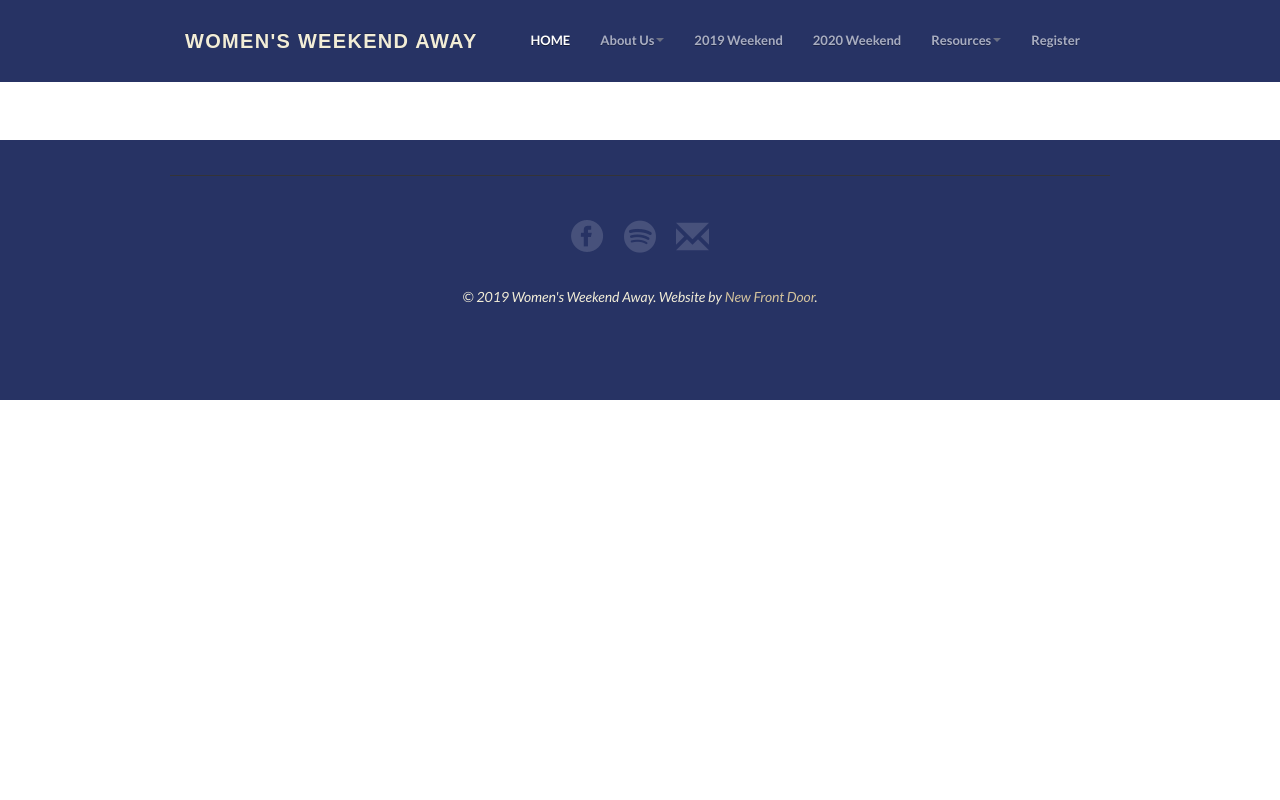
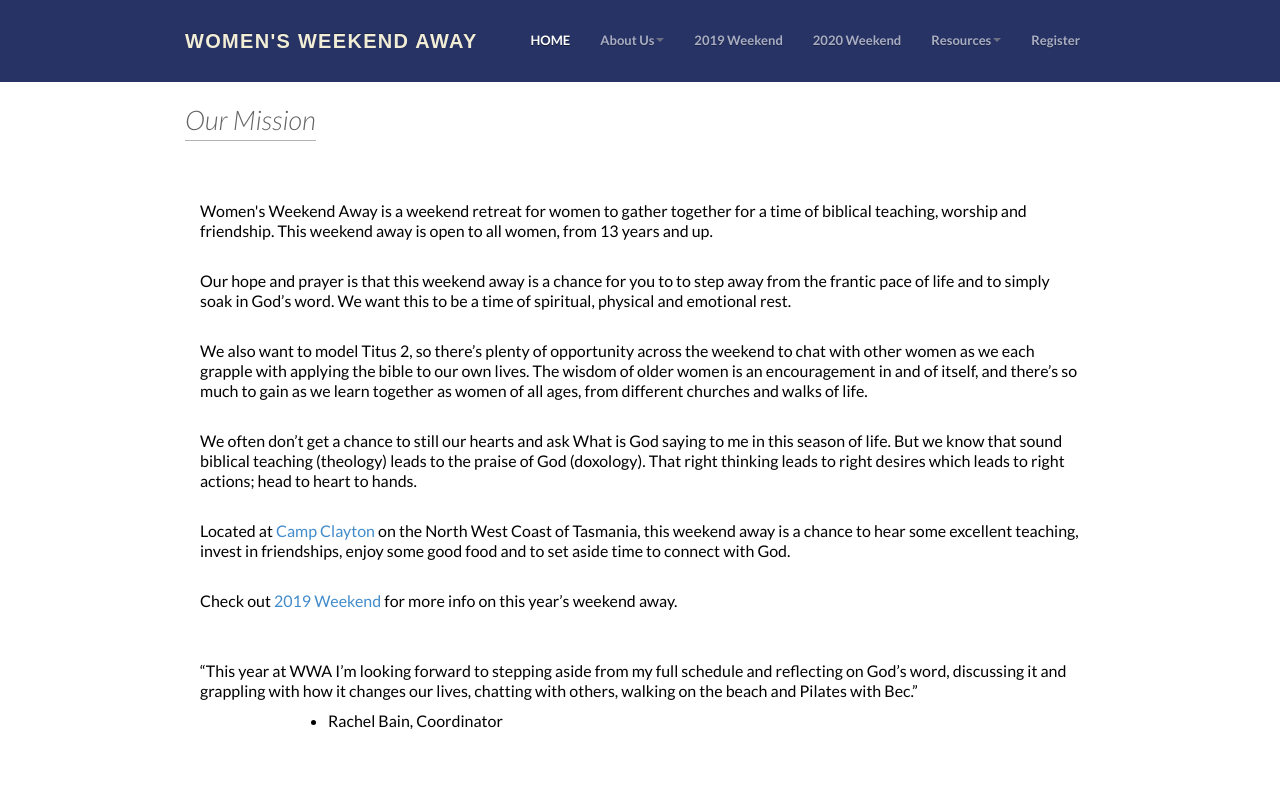
Before and after one commit to NewFrontDoor/wwa.ministry.net.au, a React (Create React App) app: page /OurMission in a window 1280 px wide. Shown: the top 800 px of the page. Built offline with nearby package versions, Linux system fonts and the light colour scheme.

Commit message:
Requested changes

```diff
--- a/src/components/Footer.js
+++ b/src/components/Footer.js
@@ -12,9 +12,9 @@ export default () => (
                                 <span className="socialicons_h ico1h"></span>
                             </a>
 
-                            <a href="/SpotifyPlaylist" target="_blank" rel="noreferrer noopener" className="spotify">
+                            {/*<a href="/SpotifyPlaylist" target="_blank" rel="noreferrer noopener" className="spotify">
                                 <i className="fab fa-spotify"></i>
-                            </a>
+                            </a>*/}
                             <a href="mailto:admin@wwa.ministry.net.au" target="_blank" rel="noreferrer noopener" className="email">
                                 <i className="glyphicon glyphicon-envelope"></i>
                             </a>
--- a/src/components/Navigation.js
+++ b/src/components/Navigation.js
@@ -23,28 +23,23 @@ export default () => (
                     <li className="dropdown">
                         <a href="#" className="dropdown-toggle" data-toggle="dropdown">About Us<b className="caret"></b></a>
                         <ul className="dropdown-menu">
+                            <li><a href="/OurMission">Our Mission</a></li>
                             <li><a href="/WhatWeBelieve">What We Believe</a></li>
                             <li><a href="/Committee">Meet the Committee</a></li>
                         </ul>
                     </li>
 
-                    <li><a href="/2019Retreat">2019 Weekend</a></li>
-                    <li><a href="/2020Retreat">2020 Weekend</a></li>
+                    <li><a href="/2019Weekend">2019 Weekend</a></li>
+                    <li><a href="/2020Weekend">2020 Weekend</a></li>
 
-                    {/*<li className="dropdown">
-                        <a href="#" className="dropdown-toggle" data-toggle="dropdown">Retreats<b className="caret"></b></a>
-                        <ul className="dropdown-menu">
-                            <li><a href="/2018Retreat">2018 Weekend Away</a></li>
-                            <li><a href="/2020Retreat">2020 Weekend Away</a></li>
-                        </ul>
-                    </li>*/}
+
 
 
                     <li className="dropdown">
                         <a href="#" className="dropdown-toggle" data-toggle="dropdown">Resources<b className="caret"></b></a>
                         <ul className="dropdown-menu">
-                            <li><a href="/2018Retreat">2018 Retreat</a></li>
-                            <li><a href="/Worship">Worship</a></li>
+                            <li><a href="/2018Weekend">2018 Weekend</a></li>
+                            {/*<li><a href="/Worship">Worship</a></li>*/}
                         </ul>
                     </li>
 
--- a/src/components/frontpage/Showcase.js
+++ b/src/components/frontpage/Showcase.js
@@ -19,14 +19,14 @@ export default () => (
                             <img alt="" src={WhatIsWWA} />
                         </div>
                         <div className="text">
-                            <h6>What is WWA?</h6>
-                            <p style={{ fontSize: "16px" }}>Women's Weekend Away is a weekend retreat for women to gather together for a time of biblical teaching, worship and friendship.</p>
+                            <h6>About Us</h6>
+                            <p style={{ fontSize: "16px" }}>Learn more about <a href="/OurMission">Out Mission</a>, <a href="/WhatWeBelieve">What We Believe</a> and <a href="/Committee">Meet the Committee</a>.</p>
                         </div>
                     </div>
                     {/* Feature */}
                     <div className="col-sm-4 feature">
                         <div className="img_box">
-                            <a href="/2019Retreat">
+                            <a href="/2019Weekend">
                                 <img alt="" src={Weekend2019} />
                                 <span className="circle">
                                     <span className="plus">&#43;</span>
--- a/src/components/models/Person.js
+++ b/src/components/models/Person.js
@@ -5,7 +5,7 @@ class Person extends Component {
 
     render() {
         return (
-            <div className="person-container col-md-4 col-sm-6">
+            <div className="person-container col-md-4 col-sm-6 col-xs-12">
                 <div className="person-image">
                     <img className="image-center" src={this.props.image} alt={this.props.name} />
                 </div>
@@ -15,6 +15,9 @@ class Person extends Component {
                 <div className="person-title text-center">
                     {this.props.title}
                 </div>
+                <div className="person-bio">
+                    {this.props.bio}
+                </div>
             </div>
         );
     }
--- a/src/components/pages/AboutUs/MeetTheCommittee.js
+++ b/src/components/pages/AboutUs/MeetTheCommittee.js
@@ -25,13 +25,18 @@ export default () => (
         </div>
 
         <div className="text-center">
-            <Person name="Rachel Bain" title="Coordinator" image={Rachel} />
-            <Person name="Libby Dilger" title="Admin" image={Libby} />
-            <Person name="Elya Richardson" title="Worship & Media" image={Elya} />
+            <div className="col-md-12">
+                <Person name="Rachel Bain" title="Coordinator" image={Rachel} bio="Rachel ministers with her husband Alistair at St John’s Presbyterian Church in Hobart, and together they have 3 children aged 16, 14 and 12. Rachel is passionate about authentic friendships and intentional engagement within her community and loves her part time job as Prep-1 teacher at the local public school. In her spare time Rachel thoroughly enjoys the chance to walk, garden, connect with nature and be by the ocean. Lately she has been reading Tim Chester’s new book Enjoying God and The Frog and The Fish by Chris Parker. " />
 
-            <Person name="Lyndal Jolly" title="Communications" image={Lyndal} />
-            <Person name="Jane Maarseveen" title="Missions" image={Jane} />
-            <Person name="Naomi Petrie" title="Activities" image={Naomi} />
+                <Person name="Libby Dilger" title="Admin" image={Libby} bio="The last couple of years have been an adjustment for Libby and her husband Andrew as their 4 daughters begin leaving the nest to get married or for study.  Libby works one day per week as a receptionist for a medical practitioner, and then fills the remainder of her week undertaking various tasks for Cornerstone Presbyterian Church. Libby enjoys coffee, completing crosswords with her daughters, playing scrabble and chess, and regularly includes cycling and swimming in her morning routine." />
+                <Person name="Elya Richardson" title="Worship & Media" image={Elya} bio="Elya is a part time postgrad student at UTAS and has been blessed to travel to North West Vietnam as part of her project. For the last couple of years she has been the youth worker at Cornerstone Presbyterian Church and loves studying God’s Word at Friday night youth group alongside a great bunch of leaders and youth. In her spare time Elya has recently started learning how to restore furniture and has been learning lots as she listens to the Revive our Hearts Podcast by Nancy DeMoss Wolgemuth" />
+                <Person name="Lyndal Jolly" title="Communications" image={Lyndal} bio="Lyndal is married to Dave and is a full-time mum to their 3 young boys. You may have met Lyndal when she used to work for Vision 100 as their event manager. Nowadays you’ll find Lyndal having a chat over delicious coffee, at their family business, Yellow Bernard. This camp is a highlight of Lyndal’s year as she has a real passion for women of all ages coming together, to spend time drawing closer to God and each other!" />
+
+                <Person name="Jane Maarseveen" title="Missions" image={Jane} bio="Jane has a real passion to see the gospel shared with the unreached, and from 2008 – 2012 Jane and her husband Heinz worked with OM in London, supporting those reaching out to the Muslim population there. They have recently been appointed local representatives of the Dignity Freedom Network, supporting the Good Shepherd ministry in India. In August, Jane will be returning to Hyderabad, India where she will be overseeing a team of locals and Australasian health professionals as they provide health care to local villages. We look forward to hearing more about this during our weekend together. " />
+
+                <Person name="Naomi Petrie" title="Activities" image={Naomi} bio="Naomi is married to Matt and they have 3 preteen/teenage boys. On the days when she’s not working as a lab technician at the state's water testing facility, you’ll find Naomi catching up with friends or if given a chance, baking some treats for her pantry. Naomi and her family have recently returned from an overseas holiday, where they got to spend some time in Thailand with Ruth Davies. During that visit she found she doesn’t enjoy the heat that much, but she does like to crochet and play board games." />
+
+            </div>
 
 
         </div>
--- /dev/null
+++ b/src/components/pages/AboutUs/OurMission.js
@@ -0,0 +1,48 @@
+/*eslint-disable */
+import React from 'react';
+
+
+
+export default () => (
+    <section className="container">
+        <div className="section_header">
+            <h3>Our Mission</h3>
+        </div>
+        <div className="col-md-12">
+            <p>
+                Women's Weekend Away is a weekend retreat for women to gather together for a time of biblical teaching, worship and friendship. This weekend away is open to all women, from 13 years and up.
+        </p>
+            <br />
+            <p>
+                Our hope and prayer is that this weekend away is a chance for you to to step away from the frantic pace of life and to simply soak in God’s word. We want this to be a time of spiritual, physical and emotional rest.
+        </p>
+            <br />
+            <p>
+                We also want to model Titus 2, so there’s plenty of opportunity across the weekend to chat with other women as we each grapple with applying the bible to our own lives. The wisdom of older women is an encouragement in and of itself, and there’s so much to gain as we learn together as women of all ages, from different churches and walks of life.
+        </p>
+            <br />
+            <p>
+                We often don’t get a chance to still our hearts and ask What is God saying to me in this season of life. But we know that sound biblical teaching (theology) leads to the praise of God (doxology). That right thinking leads to right desires which leads to right actions; head to heart to hands.
+        </p>
+            <br />
+            <p>
+                Located at <a href="http://www.campclayton.org.au/" target="_blank" rel="noreferrer noopener">Camp Clayton</a> on the North West Coast of Tasmania, this weekend away is a chance to hear some excellent teaching, invest in friendships, enjoy some good food and to set aside time to connect with God.
+        </p>
+            <br />
+            <p>
+                Check out <a href="/2019Weekend">2019 Weekend</a> for more info on this year’s weekend away.
+        </p>
+            <br />
+            <br />
+            <p>
+                “This year at WWA I’m looking forward to stepping aside from my full schedule and reflecting on God’s word, discussing it and grappling with how it changes our lives, chatting with others, walking on the beach and Pilates with Bec.”<br />
+
+            </p>
+            <ul style={{ marginLeft: "10%" }}>
+                <li>Rachel Bain, Coordinator</li>
+            </ul>
+        </div>
+
+
+    </section>
+)
--- a/src/components/pages/OtherPageWrapper.js
+++ b/src/components/pages/OtherPageWrapper.js
@@ -8,19 +8,22 @@ import MeetTheCommittee from './AboutUs/MeetTheCommittee';
 import Retreat2020 from './Retreats/Retreat2020';
 import Worship from './Resources/Worship';
 import WhatWeBelieve from './AboutUs/WhatWeBelieve';
+import OurMission from './AboutUs/OurMission';
 
 
 
 export default () => (
     <Router>
         <div id="other-page-wrapper">
-            <Route exact path="/2018Retreat" component={Retreat2018} />
-            <Route exact path="/2019Retreat" component={Retreat2019} />
-            <Route exact path="/2020Retreat" component={Retreat2020} />
+            <Route exact path="/2018Weekend" component={Retreat2018} />
+            <Route exact path="/2019Weekend" component={Retreat2019} />
+            <Route exact path="/2020Weekend" component={Retreat2020} />
             <Route exact path="/Worship" component={Worship} />
-            <Route exact path="/WhatWeBelieve" component={WhatWeBelieve} />
+
             <Route exact path="/Register" component={RegistrationForm} />
 
+            <Route exact path="/OurMission" component={OurMission} />
+            <Route exact path="/WhatWeBelieve" component={WhatWeBelieve} />
             <Route exact path="/Committee" component={MeetTheCommittee} />
         </div>
     </Router>
```
Also changed, not shown: src/assets/css/custom.css (+16 -1 lines), src/components/pages/Retreats/Retreat2018.js (+20 -7 lines), src/components/pages/Retreats/Retreat2019.js (+13 -10 lines), src/assets/img/Caitlin Orr.png (added), src/assets/img/Karen Fair.png.
